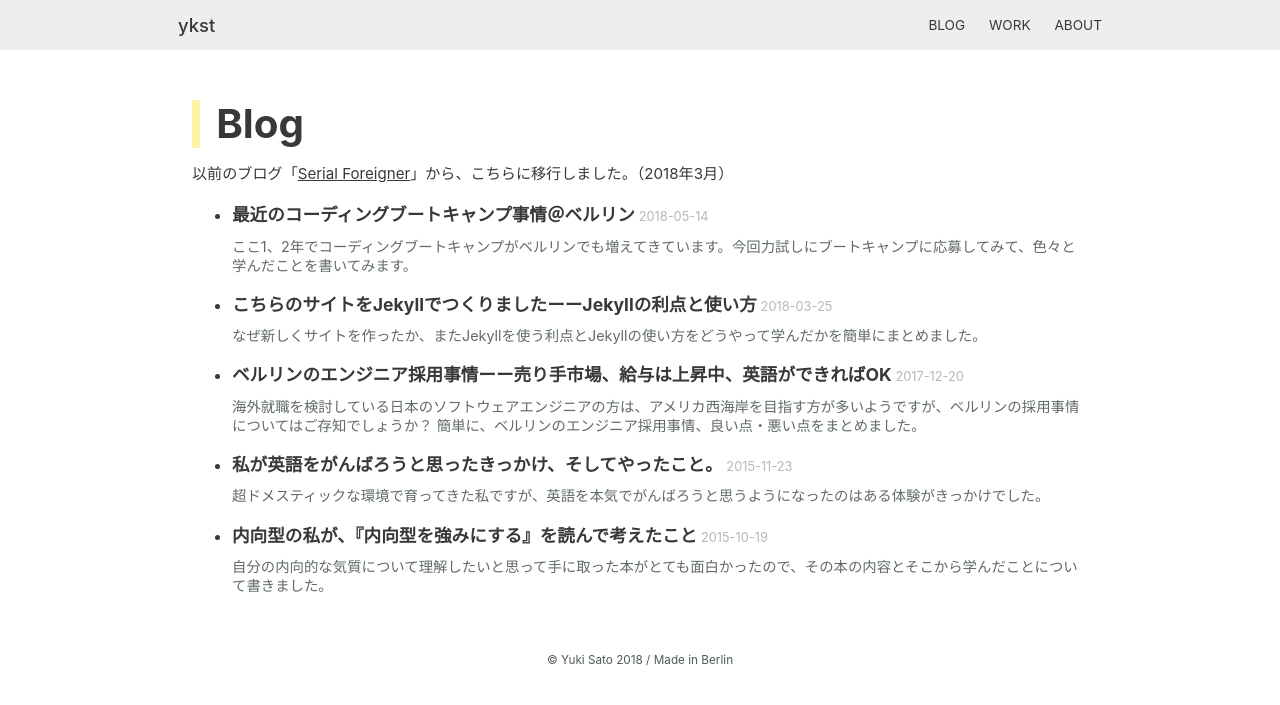
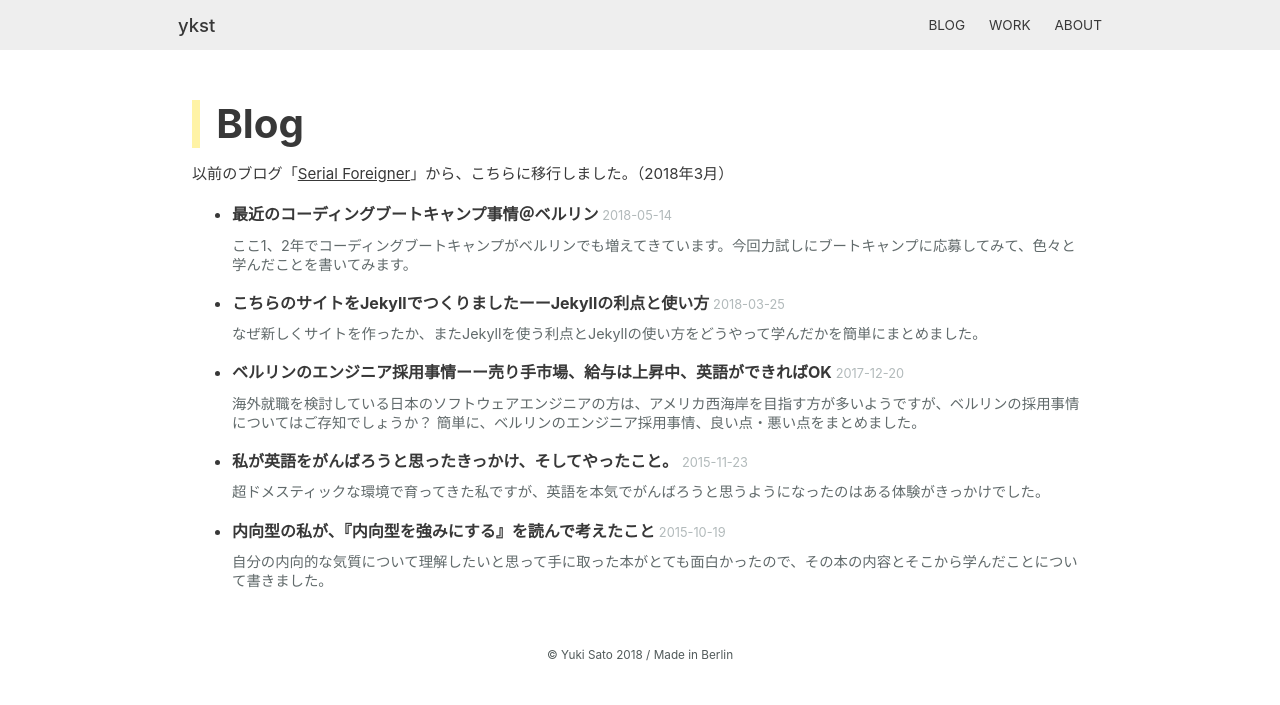
Before and after one commit to youxiberlin/blog, a Jekyll site: the page built from blog.md, in a window 1280 px wide. Shown: the top 705 px of the page. Built offline with Jekyll 4.4.1, drawn with Linux system fonts in a browser that asks for light colours; nearby versions of some CDN libraries.

Commit message:
changed blog font

```diff
--- a/_sass/_link.scss
+++ b/_sass/_link.scss
@@ -19,8 +19,7 @@ a.nounder:visited { color: #24292e;}
 a.underline:link, a.underline:visited {text-decoration: underline;}
 a.underline:hover { font-weight: bold;}
 
-a.blog-link{text-decoration:none;
-						font-size: 1.1rem;}
+a.blog-link{text-decoration:none;}
 a.blog-link:hover{background-color: $blog-color;}
 
 a.work-link{text-decoration:none;}
--- a/_sass/_typography.scss
+++ b/_sass/_typography.scss
@@ -94,7 +94,7 @@ blockquote {
 }
 
 .blog-list-font {
-  font-size: 16px;
+  font-size: 1rem;
   font-weight: bold;
   line-height: 1.2em;
   }
```
